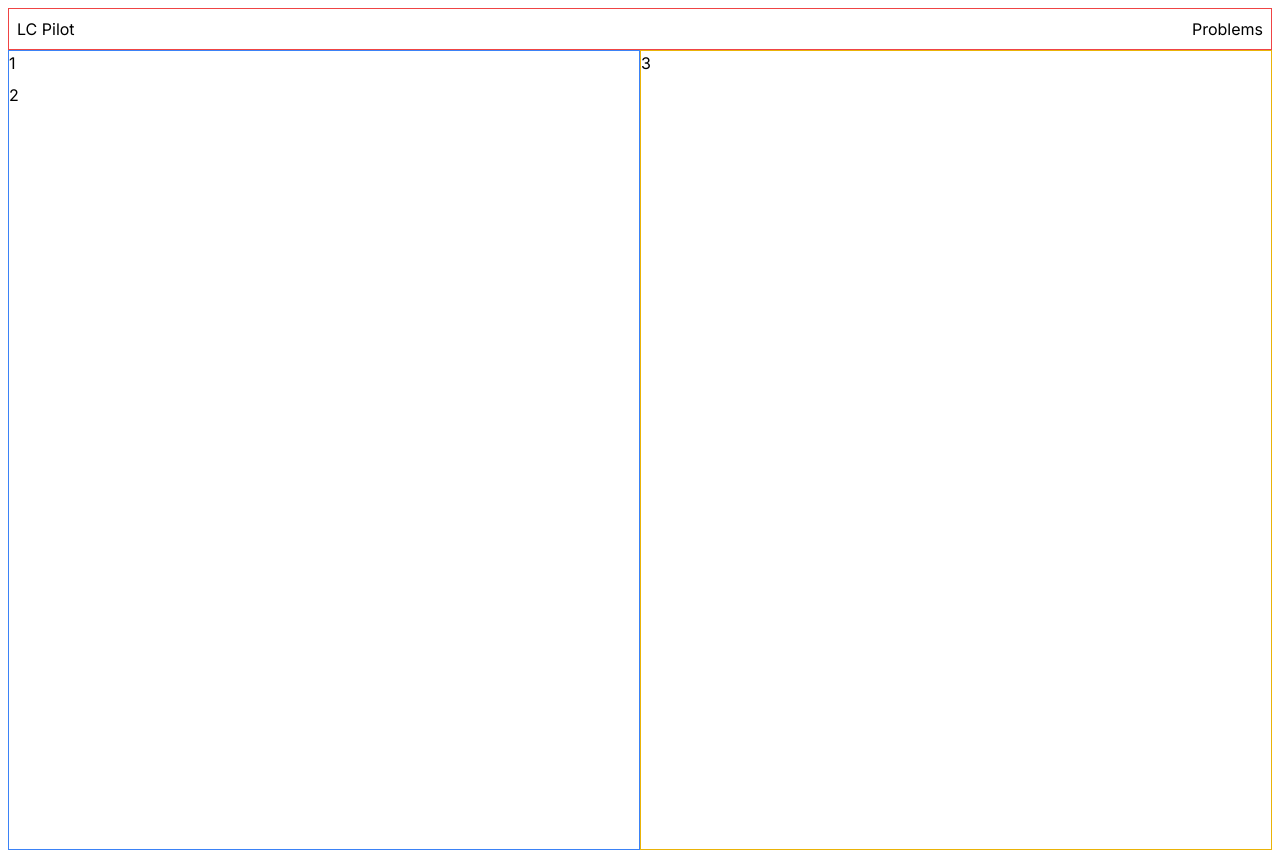
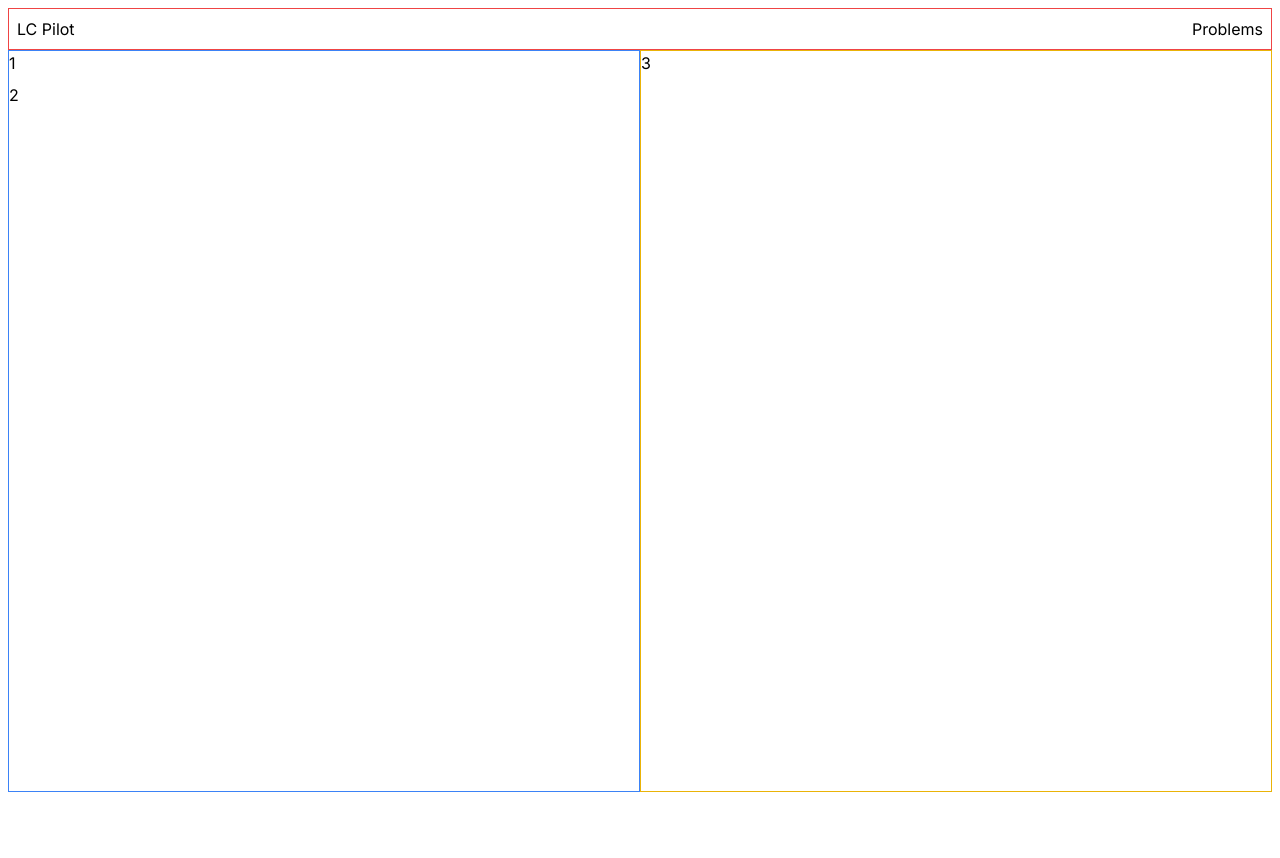
Before and after one commit to j1yl/lcpilot, a Next.js app: page /problems in a window 1280 px wide. Before the commit this address had no page. After the commit the page ends 800 px from the top, so only its background shows below. Built offline with nearby package versions, Linux system fonts and the light colour scheme.

Commit message:
Refactor layout and add new page component (#1)

```diff
--- a/app/layout.tsx
+++ b/app/layout.tsx
@@ -20,15 +20,7 @@ export default function RootLayout({
     <html lang="en">
       <body className={`${inter.className} flex flex-col p-2 min-h-screen`}>
         <Navbar />
-        <div className="flex flex-grow w-full h-full">
-          <div className="grid md:grid-cols-2 border border-blue-500 w-full min-h-screen">
-            <div className="flex flex-col gap-2">
-              <div>1</div>
-              <div>2</div>
-            </div>
-          </div>
-          <div className="border-yellow-500 border min-h-screen w-full">3</div>
-        </div>
+        <div className="flex flex-grow w-full h-full">{children}</div>
       </body>
     </html>
   );
--- a/app/page.tsx
+++ b/app/page.tsx
@@ -1,3 +1,3 @@
 export default function Home() {
-  return <div></div>;
+  return <div className="p-2">Hello World</div>;
 }
--- /dev/null
+++ b/app/problems/page.tsx
@@ -0,0 +1,13 @@
+export default async function Page() {
+  return (
+    <>
+      <div className="grid md:grid-cols-2 border border-blue-500 w-full">
+        <div className="flex flex-col gap-2">
+          <div>1</div>
+          <div>2</div>
+        </div>
+      </div>
+      <div className="border-yellow-500 border w-full">3</div>
+    </>
+  );
+}
```
